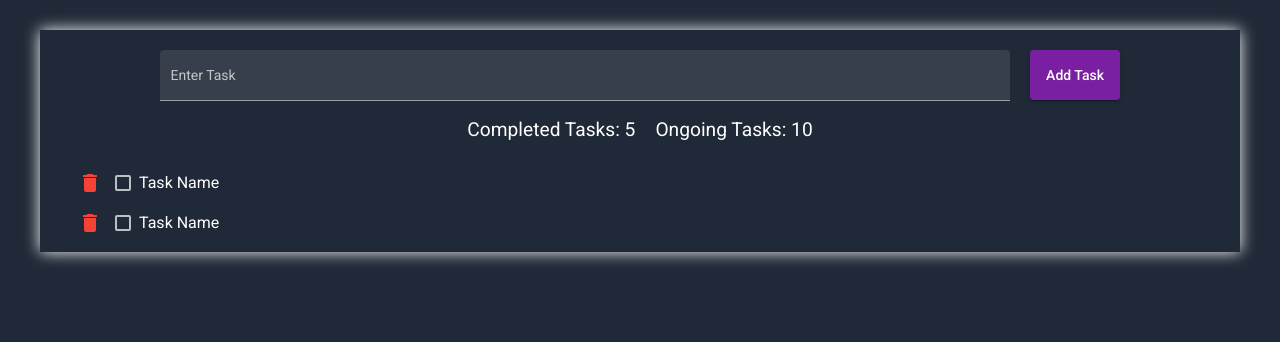
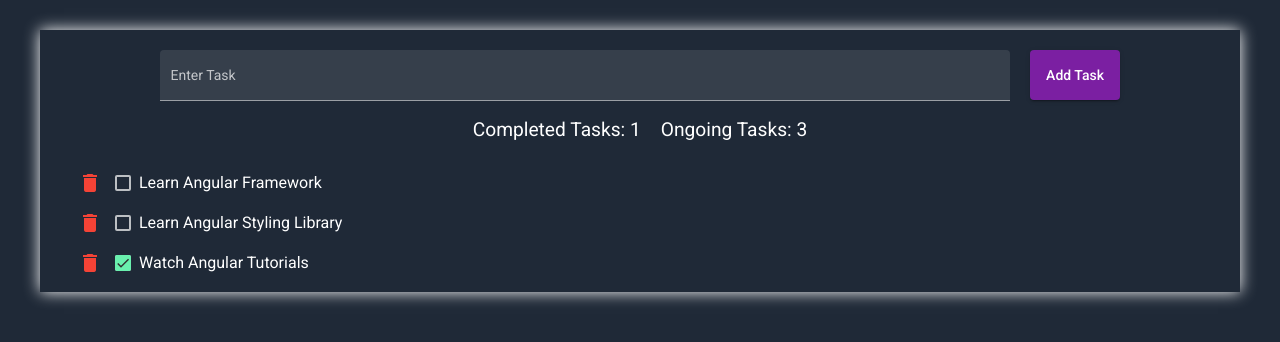
Before and after one commit to donev-stan/Todo-List-App, an Angular app in the folder todo-list/: page / in a window 1280 px wide. Shown: the top 342 px of the page. Built offline with nearby package versions, Linux system fonts and the light colour scheme.

Commit message:
passing data around, idk really

```diff
--- a/todo-list/src/app/app.component.html
+++ b/todo-list/src/app/app.component.html
@@ -1,5 +1,8 @@
 <div class="container">
   <app-input></app-input>
-  <app-stats></app-stats>
-  <app-list></app-list>
+  <app-stats
+    [completedTasksCount]="completedTasksCount"
+    [ongoingTasksCount]="ongoingTasksCount"
+  ></app-stats>
+  <app-list [tasks]="tasks"></app-list>
 </div>
--- a/todo-list/src/app/app.component.ts
+++ b/todo-list/src/app/app.component.ts
@@ -1,11 +1,34 @@
-import { Component } from '@angular/core';
+import { Component, OnInit, Output, Input } from '@angular/core';
+import { Task } from './shared/task';
+import { TaskService } from './shared/task.service';
 
 @Component({
   selector: 'app-root',
   templateUrl: './app.component.html',
   styleUrls: ['./app.component.scss'],
 })
-export class AppComponent {
-  completedTasksCount: number = 0;
-  ongoingTasksCount: number = 0;
+export class AppComponent implements OnInit {
+  constructor(private taskService: TaskService) {}
+
+  tasks: Task[] = [];
+
+  @Input() inputText: string = '';
+
+  @Output() completedTasksCount: number = 0;
+  @Output() ongoingTasksCount: number = 0;
+
+  updateCompletedTasksCount(tasks: Task[]): number {
+    return tasks.filter((task: Task) => task.checked === true).length;
+  }
+
+  ngOnInit(): void {
+    this.tasks = this.taskService.getTasks();
+    this.ongoingTasksCount = this.tasks.length;
+    this.completedTasksCount = this.updateCompletedTasksCount(this.tasks);
+  }
+
+  ngOnChanges(): void {
+    this.tasks = this.taskService.getTasks();
+    this.completedTasksCount = this.updateCompletedTasksCount(this.tasks);
+  }
 }
--- a/todo-list/src/app/input/input.component.html
+++ b/todo-list/src/app/input/input.component.html
@@ -2,10 +2,12 @@
   <div class="input-box">
     <mat-form-field class="full-width" appearance="fill" color="accent">
       <mat-label>Enter Task</mat-label>
-      <input matInput value="" />
+      <input matInput value="" [(ngModel)]="inputText" />
     </mat-form-field>
   </div>
   <div class="btn-box">
-    <button mat-raised-button color="primary">Add Task</button>
+    <button mat-raised-button color="primary" (click)="addTaskToList()">
+      Add Task
+    </button>
   </div>
 </div>
--- a/todo-list/src/app/input/input.component.ts
+++ b/todo-list/src/app/input/input.component.ts
@@ -1,15 +1,20 @@
-import { Component, OnInit } from '@angular/core';
+import { Component, EventEmitter, OnInit, Output } from '@angular/core';
 
 @Component({
   selector: 'app-input',
   templateUrl: './input.component.html',
-  styleUrls: ['./input.component.scss']
+  styleUrls: ['./input.component.scss'],
 })
 export class InputComponent implements OnInit {
+  inputText: string = '';
 
-  constructor() { }
+  @Output() inputTextMsg: EventEmitter<string> = new EventEmitter();
 
-  ngOnInit(): void {
+  addTaskToList(): void {
+    this.inputTextMsg.emit(this.inputText);
+    console.log(this.inputText);
   }
 
+  constructor() {}
+  ngOnInit(): void {}
 }
--- a/todo-list/src/app/list/list.component.html
+++ b/todo-list/src/app/list/list.component.html
@@ -1,4 +1,3 @@
 <div class="container">
-  <app-task></app-task>
-  <app-task></app-task>
+  <app-task *ngFor="let task of tasks" [task]="task"></app-task>
 </div>
--- a/todo-list/src/app/list/task/task.component.html
+++ b/todo-list/src/app/list/task/task.component.html
@@ -6,5 +6,7 @@
   >
     <mat-icon>delete</mat-icon>
   </button>
-  <mat-checkbox> Task Name </mat-checkbox>
+  <mat-checkbox [checked]="task.checked" (change)="updateTaskStatus(task.id)">
+    {{ task.text }}
+  </mat-checkbox>
 </div>
--- a/todo-list/src/app/list/task/task.component.ts
+++ b/todo-list/src/app/list/task/task.component.ts
@@ -1,15 +1,29 @@
-import { Component, OnInit } from '@angular/core';
+import { Component, Input, OnInit } from '@angular/core';
+import { Task } from 'src/app/shared/task';
+import { TaskService } from 'src/app/shared/task.service';
 
 @Component({
   selector: 'app-task',
   templateUrl: './task.component.html',
-  styleUrls: ['./task.component.scss']
+  styleUrls: ['./task.component.scss'],
 })
 export class TaskComponent implements OnInit {
+  @Input() task: any = {};
 
-  constructor() { }
+  updateTaskStatus(taskId: number): void {
+    const tasks = this.taskService.getTasks();
 
-  ngOnInit(): void {
+    const updatedTasks = tasks.map((task: Task) => {
+      if (task.id === taskId) {
+        task.checked = !task.checked;
+      }
+      return task;
+    });
+
+    this.taskService.setTasks(updatedTasks);
   }
 
+  constructor(private taskService: TaskService) {}
+
+  ngOnInit(): void {}
 }
--- /dev/null
+++ b/todo-list/src/app/shared/task.service.ts
@@ -0,0 +1,33 @@
+import { Injectable } from '@angular/core';
+import { Task } from './task';
+
+@Injectable({
+  providedIn: 'root',
+})
+export class TaskService {
+  private _tasks: Task[] = [
+    {
+      id: 1,
+      text: 'Learn Angular Framework',
+      checked: false,
+    },
+    {
+      id: 2,
+      text: 'Learn Angular Styling Library',
+      checked: false,
+    },
+    {
+      id: 3,
+      text: 'Watch Angular Tutorials',
+      checked: true,
+    },
+  ];
+
+  getTasks(): Task[] {
+    return this._tasks;
+  }
+
+  setTasks(tasks: Task[]): void {
+    this._tasks = tasks;
+  }
+}
--- /dev/null
+++ b/todo-list/src/app/shared/task.ts
@@ -0,0 +1,5 @@
+export interface Task {
+  id: number;
+  text: string;
+  checked: boolean;
+}
--- a/todo-list/src/app/stats/stats.component.html
+++ b/todo-list/src/app/stats/stats.component.html
@@ -1,4 +1,4 @@
 <div class="container">
-  <p>Completed Tasks: 5</p>
-  <p>Ongoing Tasks: 10</p>
+  <p>Completed Tasks: {{ completedTasksCount }}</p>
+  <p>Ongoing Tasks: {{ ongoingTasksCount }}</p>
 </div>
```
Also changed, not shown: todo-list/src/app/list/list.component.ts (+7 -4 lines), todo-list/src/app/stats/stats.component.ts (+6 -6 lines).
